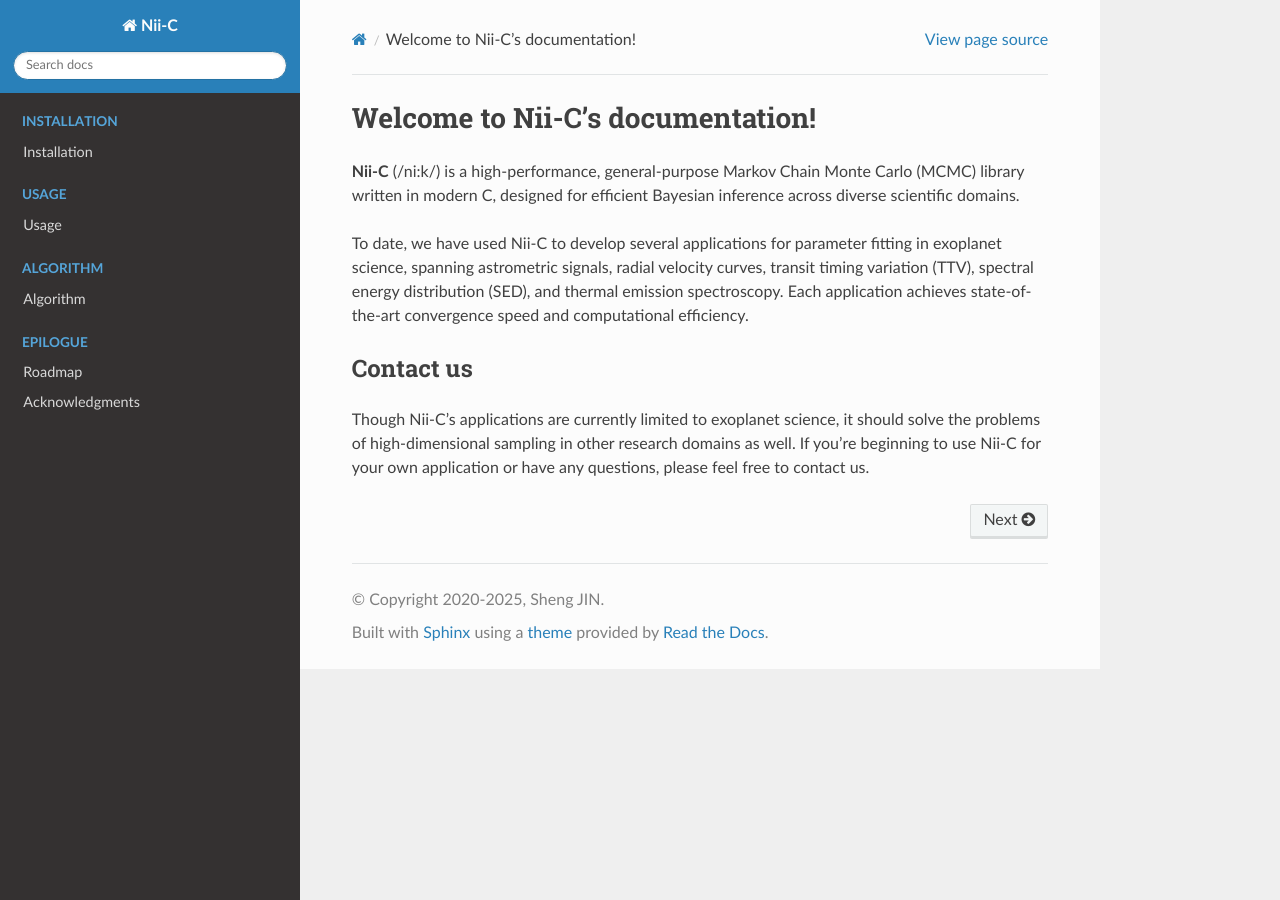
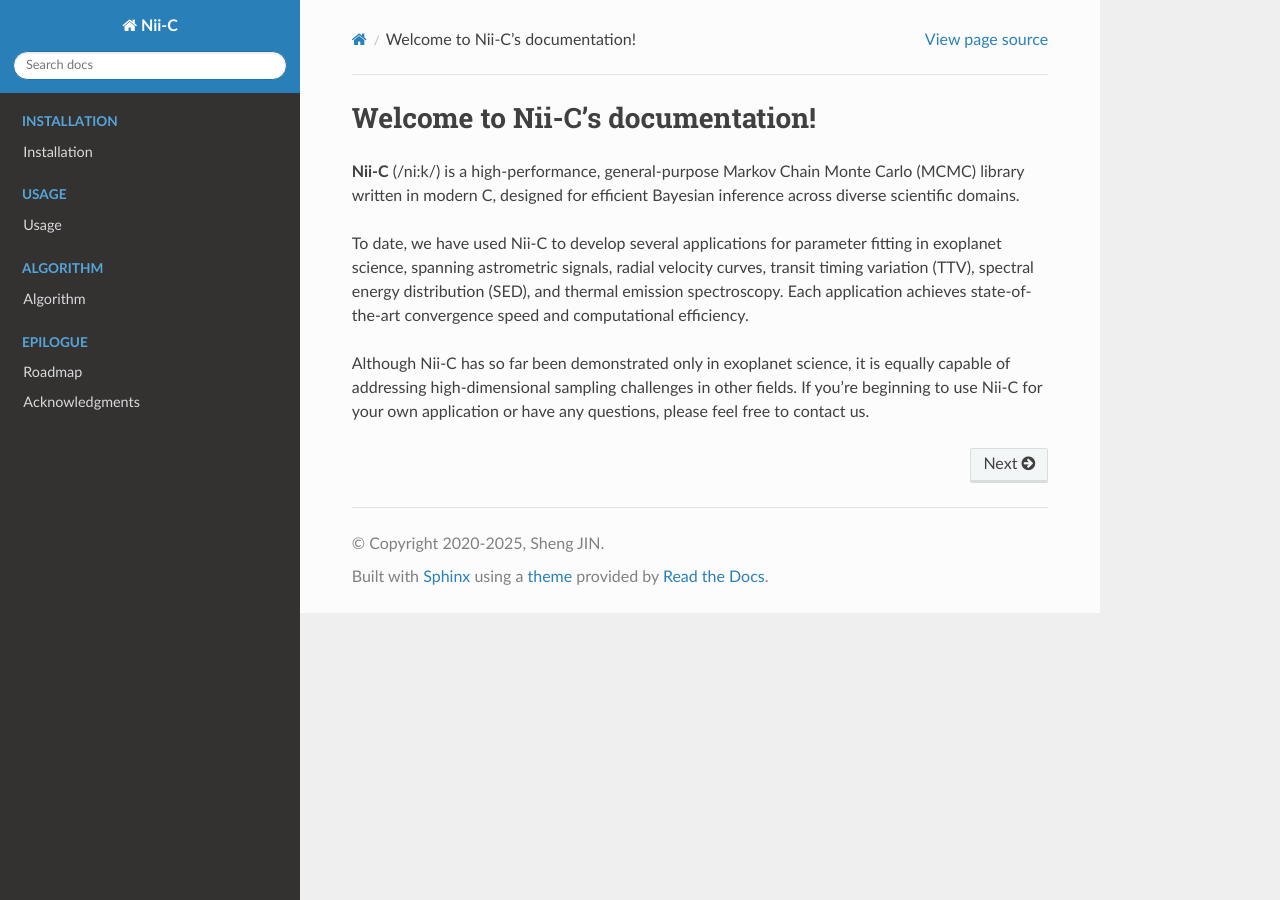
Before and after one commit to shengjin/nii-c-MAN, a Sphinx documentation site: the page built from docs/source/index.rst, in a window 1280 px wide. Built offline with Sphinx 7.4.7 and the Read the Docs theme 3.1.0, drawn with Linux system fonts in a browser that asks for light colours.

Commit message:
modify epilogue

```diff
--- a/docs/source/index.rst
+++ b/docs/source/index.rst
@@ -8,12 +8,7 @@ To date, we have used Nii-C to develop several applications for parameter fittin
 Each application achieves state-of-the-art convergence speed and computational efficiency.
 
 
-
-
-Contact us
-------------
-
-Though Nii-C's applications are currently limited to exoplanet science, it should solve the problems of high-dimensional sampling in other research domains as well.
+Although Nii-C has so far been demonstrated only in exoplanet science, it is equally capable of addressing high-dimensional sampling challenges in other fields.
 If you're beginning to use Nii-C for your own application or have any questions, please feel free to contact us.
 
 
```
